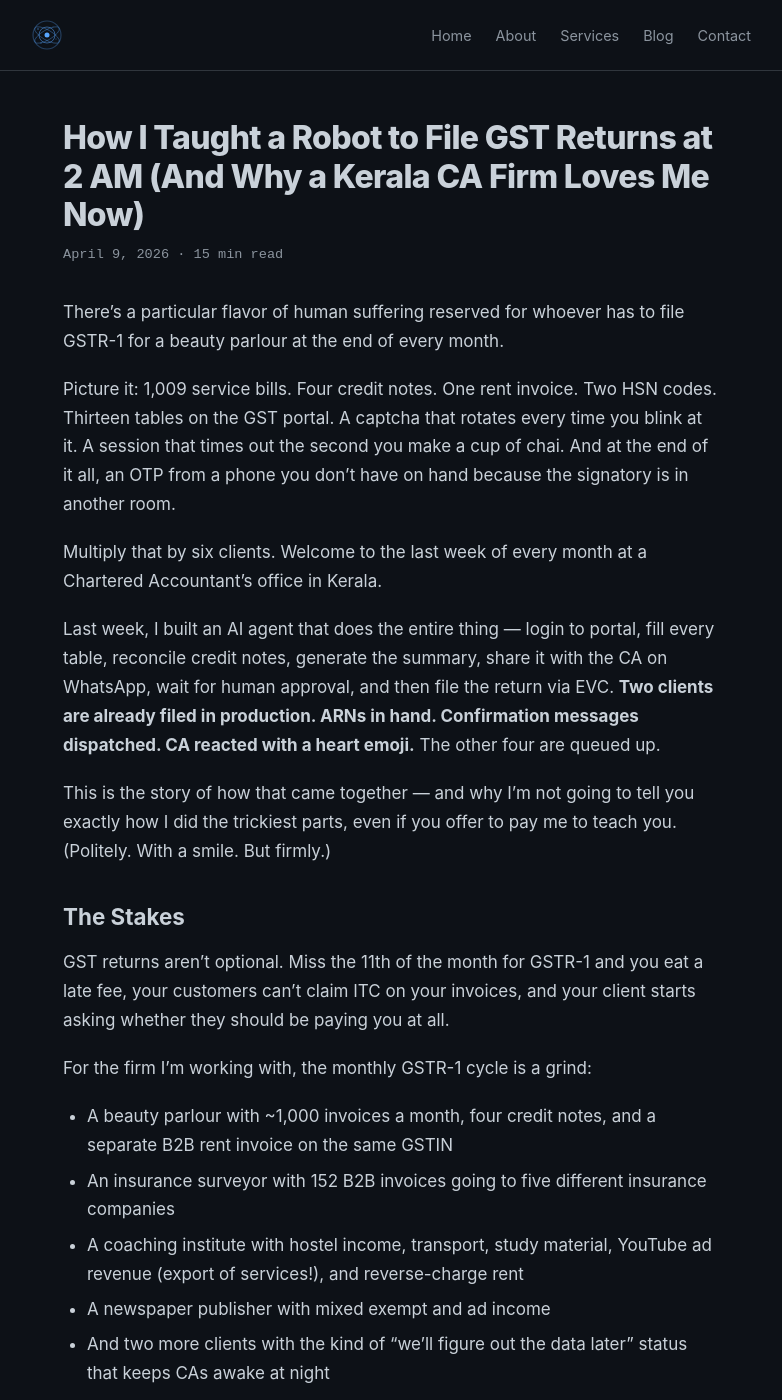
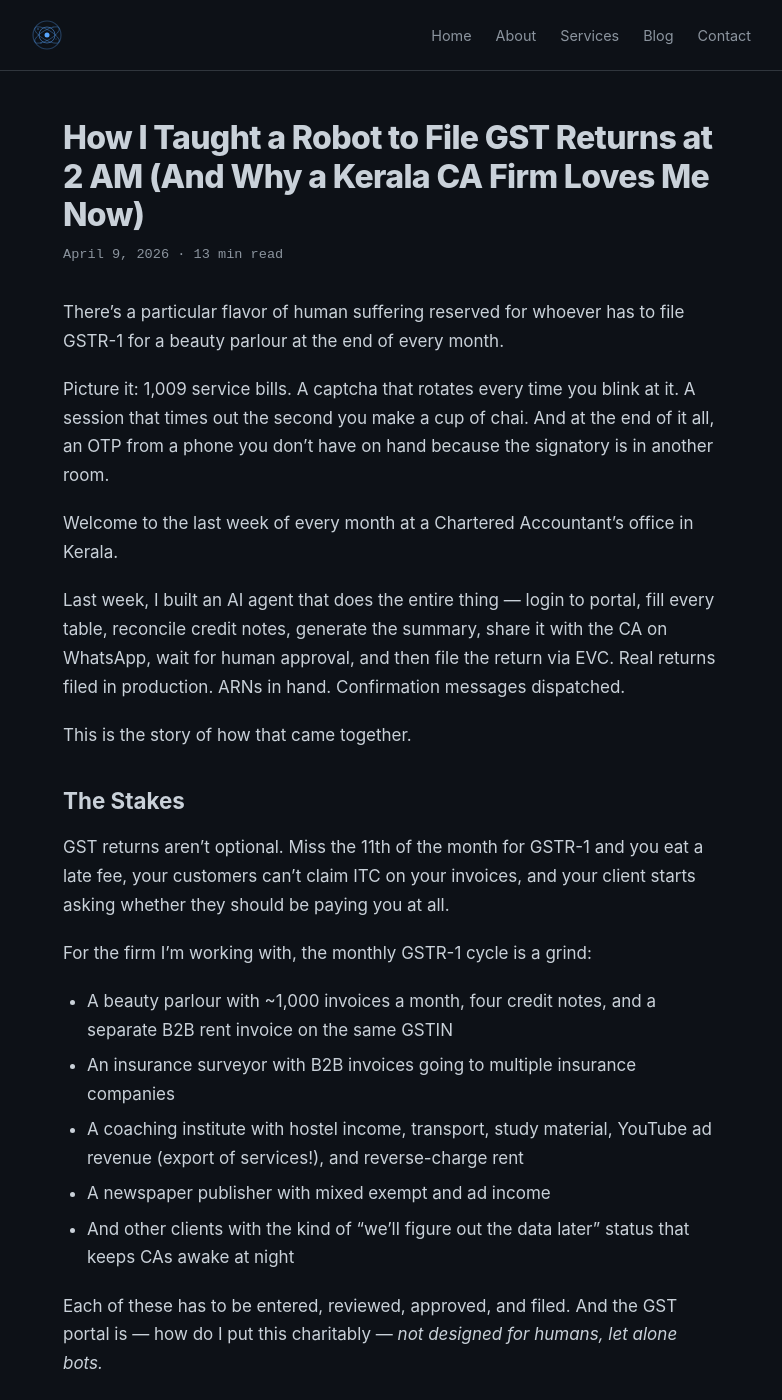
Before and after one commit to prithvi-vk/prithvi-vk.github.io, a Jekyll site: the page built from _posts/2026-04-09-automating-gstr1-filing-ca-firm-kerala.md, in a window 1280 px wide and 1400 px high. Shown: the whole window, without its empty margins (249-1031 px from the left). Built offline with Jekyll 4.4.1, drawn with Linux system fonts in a browser that asks for light colours; some of the changed text lies outside the part shown.

Commit message:
Edit GSTR-1 blog post: trim gloating, remove playwright refs and client counts

```diff
--- a/_posts/2026-04-09-automating-gstr1-filing-ca-firm-kerala.md
+++ b/_posts/2026-04-09-automating-gstr1-filing-ca-firm-kerala.md
@@ -3,18 +3,18 @@ layout: post
 title: "How I Taught a Robot to File GST Returns at 2 AM (And Why a Kerala CA Firm Loves Me Now)"
 date: 2026-04-09
 description: "An AI agent that logs into the GST portal, enters every table, generates the summary, downloads the PDF, ships it to WhatsApp for CA approval, and then files the return via OTP — all without a human touching the browser. Here's how it went down."
-keywords: "GSTR-1 automation India, GST portal automation, CA firm AI agent Kerala, automated GST return filing, GSTR-1 EVC filing automation, chartered accountant tax automation India, GST portal Playwright"
+keywords: "GSTR-1 automation India, GST portal automation, CA firm AI agent Kerala, automated GST return filing, GSTR-1 EVC filing automation, chartered accountant tax automation India"
 ---
 
 There's a particular flavor of human suffering reserved for whoever has to file GSTR-1 for a beauty parlour at the end of every month.
 
-Picture it: 1,009 service bills. Four credit notes. One rent invoice. Two HSN codes. Thirteen tables on the GST portal. A captcha that rotates every time you blink at it. A session that times out the second you make a cup of chai. And at the end of it all, an OTP from a phone you don't have on hand because the signatory is in another room.
+Picture it: 1,009 service bills. A captcha that rotates every time you blink at it. A session that times out the second you make a cup of chai. And at the end of it all, an OTP from a phone you don't have on hand because the signatory is in another room.
 
-Multiply that by six clients. Welcome to the last week of every month at a Chartered Accountant's office in Kerala.
+Welcome to the last week of every month at a Chartered Accountant's office in Kerala.
 
-Last week, I built an AI agent that does the entire thing — login to portal, fill every table, reconcile credit notes, generate the summary, share it with the CA on WhatsApp, wait for human approval, and then file the return via EVC. **Two clients are already filed in production. ARNs in hand. Confirmation messages dispatched. CA reacted with a heart emoji.** The other four are queued up.
+Last week, I built an AI agent that does the entire thing — login to portal, fill every table, reconcile credit notes, generate the summary, share it with the CA on WhatsApp, wait for human approval, and then file the return via EVC. Real returns filed in production. ARNs in hand. Confirmation messages dispatched.
 
-This is the story of how that came together — and why I'm not going to tell you exactly how I did the trickiest parts, even if you offer to pay me to teach you. (Politely. With a smile. But firmly.)
+This is the story of how that came together.
 
 ## The Stakes
 
@@ -23,10 +23,10 @@ GST returns aren't optional. Miss the 11th of the month for GSTR-1 and you eat a
 For the firm I'm working with, the monthly GSTR-1 cycle is a grind:
 
 - A beauty parlour with ~1,000 invoices a month, four credit notes, and a separate B2B rent invoice on the same GSTIN
-- An insurance surveyor with 152 B2B invoices going to five different insurance companies
+- An insurance surveyor with B2B invoices going to multiple insurance companies
 - A coaching institute with hostel income, transport, study material, YouTube ad revenue (export of services!), and reverse-charge rent
 - A newspaper publisher with mixed exempt and ad income
-- And two more clients with the kind of "we'll figure out the data later" status that keeps CAs awake at night
+- And other clients with the kind of "we'll figure out the data later" status that keeps CAs awake at night
 
 Each of these has to be entered, reviewed, approved, and filed. And the GST portal is — how do I put this charitably — *not designed for humans, let alone bots.*
 
@@ -66,39 +66,35 @@ Here's what filing a single GSTR-1 manually looks like:
 26. Pray to whichever deity handles GST compliance
 27. Done. ARN issued. Filing logged.
 
-Now do that 6 times. In one week. While also doing actual accounting work.
+Now do that for every client. In one week. While also doing actual accounting work.
 
 ## What I Built
 
-An AI agent — running on Claude with a Playwright-driven browser — that does steps 1 through 26 on its own. The CA's only job is to read the summary PDF that lands in their WhatsApp group, type 👍, and supply the OTP when it's time to file.
+An AI agent — running on Claude with a browser it drives itself — that does steps 1 through 26 on its own. The CA's only job is to read the summary PDF that lands in their WhatsApp group, type 👍, and supply the OTP when it's time to file.
 
 Here's the surface-level architecture, because I love a good architecture diagram described in prose:
 
 ### Layer 1 — Browser Control
 
-A long-running browser session that the agent drives via Playwright. It clicks, types, navigates, downloads files, takes screenshots when it needs to verify what it's seeing, and reads the page's accessibility tree (much faster than parsing HTML) to figure out where things are.
+A long-running browser session that the agent drives directly. It clicks, types, navigates, downloads files, takes screenshots when it needs to verify what it's seeing, and reads the page's accessibility tree (much faster than parsing HTML) to figure out where things are.
 
 ### Layer 2 — Login + The Captcha Situation
 
 Logging in is the first wall every automation hits. The portal demands a 6-digit captcha that rotates every time you so much as glance at it sideways. It's the kind of thing that's been stopping bots and frustrating humans in equal measure since 2017.
 
-I cracked it. It works reliably across logins. **I am not going to walk you through how.** Not because it's some moral high ground thing, but because it's one of the two or three specific moves that make this whole project work in production rather than be a toy demo, and some things are worth keeping in the kitchen.
-
-What I *will* tell you: there's no third-party captcha-solving service involved, and no human in the loop. The agent handles it itself, in a few seconds, every time.
+The agent handles it itself — no third-party captcha-solving service, and no human in the loop. A few seconds, every time.
 
 ### Layer 3 — Data Entry
 
 Once logged in, the agent reads the client's input data (Tally exports, Excel files, sometimes structured WhatsApp messages from the CA team) and figures out which tables on the portal need to be filled.
 
-For high-volume tables — say, 152 B2B invoices going to insurance companies — the agent has its own way of getting the data into the portal in a single shot rather than entering 152 records one by one. The portal processes the batch asynchronously, and the agent waits, refreshes, and confirms everything came through without errors.
-
-For low-volume tables — HSN summaries, documents issued, B2C consolidated — it uses the online entry forms directly, navigating each tile, filling each field, and saving each record.
+It navigates each tile, fills each field, and saves each record — HSN summaries, documents issued, B2C consolidated, B2B invoices.
 
 There's a particularly fun edge case here: the GST portal does **not** let you enter credit notes for B2C Others in Table 9B. You can only enter credit notes there for B2C Large or Exports. So for a beauty parlour with four credit notes against retail customers, you have to *net them off in the Table 7 taxable value.* Manually. And then the portal auto-calculates CGST/SGST on the netted figure, which differs by a couple of rupees from what Tally produces at the invoice level, because rounding across 1,000 invoices does what rounding does. The agent knows about this and handles it gracefully.
 
 ### Layer 4 — Summary Generation + Human Approval
 
-Once everything is entered, the agent clicks "Generate Summary," waits for the portal to crunch the numbers, downloads the consolidated summary PDF, and hands it off to the CA via WhatsApp Web — also driven by Playwright, also running headlessly, also handling the 47 ways WhatsApp's UI can subtly change between sessions.
+Once everything is entered, the agent clicks "Generate Summary," waits for the portal to crunch the numbers, downloads the consolidated summary PDF, and hands it off to the CA via WhatsApp Web — also driven by the agent, also handling the 47 ways WhatsApp's UI can subtly change between sessions.
 
 The PDF lands in the firm's WhatsApp group with a crisp, non-verbose message: client name, what was done, the figures that matter, the words *"not filed"* in bold, and a tag for the senior CA asking for approval.
 
@@ -120,15 +116,12 @@ Here's what's actually in production right now:
 
 | Metric | Value |
 |---|---|
-| Clients in scope | 6 |
-| Clients filed | 2 |
 | Manual hours per filing (before) | ~2 hours per client |
 | Agent time per filing (after) | ~10–15 minutes, mostly waiting on the portal |
 | Late filings since deployment | 0 |
-| ARNs issued | 2 (kept private) |
 | WhatsApp messages the CA had to type to approve a filing | 1 (literally one 👍) |
 
-The two filings that have gone through include one with **152 B2B invoices pushed into the portal in a single batch** and another with a mixed B2B + B2C return where the agent had to update Table 7, Table 12 on the B2C HSN tab, and recalculate the totals after the CA team sent updated Tally figures mid-flight. The agent handled the data update, regenerated the summary, downloaded the new PDF, and re-shared it to the WhatsApp group for re-approval. None of that required a human touching the browser.
+One of the filings that has gone through was a mixed B2B + B2C return where the agent had to update Table 7, Table 12 on the B2C HSN tab, and recalculate the totals after the CA team sent updated Tally figures mid-flight. The agent handled the data update, regenerated the summary, downloaded the new PDF, and re-shared it to the WhatsApp group for re-approval. None of that required a human touching the browser.
 
 ## The Three Things Nobody Tells You About GST Automation
 
@@ -136,24 +129,13 @@ A few hard-won lessons, for the GST automation curious:
 
 **1. The portal lies about its state.** A "saved" record is not always a "processed" record. A "processed" record on the screen is not always reflected in the summary until you click Generate Summary again. A summary that says "Ready to File" can revert to "Not Filed" silently if you edit any underlying record. Your agent has to know the difference between what the portal *says* is happening and what is *actually* happening.
 
-**2. Sessions die. Server work doesn't.** GST portal sessions time out after about 15 minutes of inactivity. But if you've kicked off a bulk upload or a summary generation, *the server keeps working* even after your session is gone. The right move is to log back in 5 minutes later and check status, not to assume your work is lost. This single insight saves a lot of debugging.
+**2. Sessions die. Server work doesn't.** GST portal sessions time out after about 15 minutes of inactivity. But if you've kicked off a summary generation, *the server keeps working* even after your session is gone. The right move is to log back in 5 minutes later and check status, not to assume your work is lost. This single insight saves a lot of debugging.
 
 **3. HSN codes are a minefield.** The portal's HSN search dropdown is the only valid way to add an HSN — you can't type one manually. And the codes the SOPs and tutorials list are not always the codes the portal accepts. *(For example: "998625" for insurance surveyor services does not exist in the portal's database. The actual code is "997162" — Insurance claims adjustment services.)* If you're building anything in this space, treat the HSN dropdown as the source of truth and not whatever Excel sheet your input data came from.
 
-## The Stuff I'm Keeping To Myself
-
-I've laid out the architecture, the flow, the lessons. But there are three or four moves in this system that I'm deliberately not detailing:
-
-- **How the captcha gets solved** — mentioned, not detailed
-- **How the agent handles re-authentication mid-flight without losing in-progress state**
-- **How the agent gets bulk B2B data into the portal in a single shot** (the official documentation is, charitably, vague)
-- **How the WhatsApp approval gate is wired to the filing trigger**
-
-These are the parts that took the longest to figure out and that, frankly, are what makes the system actually work in production instead of being a toy demo. **I'm not writing those bits up on the internet, and — to be very direct — I'm also not teaching anybody how I did them, paid or otherwise.** Some sauce stays in the kitchen. This one stays with me.
-
 ## Why This Matters
 
-The obvious win here is hours saved. A CA firm that spends four to six hours a month per client on GSTR-1 data entry, summary review, and filing logistics gets that time back. For six clients, that's somewhere between 24 and 36 hours a month — almost a full work-week — recovered.
+The obvious win here is hours saved. A CA firm that spends four to six hours a month per client on GSTR-1 data entry, summary review, and filing logistics gets that time back. Across a full client book, that's easily a work-week a month — recovered.
 
 But the deeper win is something I keep coming back to in this kind of work: **the agent doesn't get tired, doesn't forget, doesn't take leave the day before a deadline.** It runs the same sequence every time. It logs every action. It waits patiently for the portal to do its thing, retries when it needs to, and never loses track of which client it's working on.
 
@@ -161,9 +143,9 @@ For a firm that lives or dies on responsiveness and accuracy, that's the real pr
 
 ## What's Next
 
-Four more GSTR-1 filings to go this month — including the coaching institute, which is going to be the most interesting filing of the lot because it touches almost every table in GSTR-1 (exports, exempt, advances, RCM, the works). The whole pipeline is now wired up to a **cron job** that runs on its own schedule, picks up clients in order, and works through the queue. The remaining four will be done soon, without anybody opening a browser tab.
+More GSTR-1 filings to go this month — including a coaching institute filing that's going to be the most interesting of the lot because it touches almost every table in GSTR-1 (exports, exempt, advances, RCM, the works). The whole pipeline is now wired up to a **cron job** that runs on its own schedule, picks up clients in order, and works through the queue.
 
-In parallel, the **income tax notice checker** that's already been running daily for 13 client accounts is about to scale up *significantly*. The next push adds **another 209 clients** to the daily monitoring loop — going from 13 logins a day to 222. The agent doesn't care. It runs the same sequence either way, and 222 portal logins is still going to come in well under the time it would take a human to do *one*.
+In parallel, the **income tax notice checker** running daily is about to scale up *significantly* — the next push adds hundreds of clients to the daily monitoring loop. The agent doesn't care. It runs the same sequence either way.
 
 Then GSTR-3B, which is the *summary* return that pulls from GSTR-1 and is a whole separate dance with payment offsets, ITC utilization, and challan creation if there's a cash shortfall. After that: GSTR-9 annual returns. TDS. MCA filings. The whole compliance suite. Each of these is the same shape — a portal, a form, a deadline, a human who'd rather be doing literally anything else. Each of them can be automated. Each of them *should* be automated.
 
@@ -177,11 +159,11 @@ There's a better way. I've been building it.
 
 Here's the thing. I didn't build this on a hunch.
 
-Over the last few weeks, I've automated income tax notice retrieval for 13 client accounts at the same firm. I've automated GSTR-1 filing for 6 clients (2 done, 4 in flight). The conversations I've had with the partners — and with other CA firms who've heard about it through the grapevine — have made one thing very clear: **the demand is real, the pain is real, and the opportunity is real.**
+Over the last few weeks, I've automated income tax notice retrieval and GSTR-1 filing at a working CA firm. The conversations I've had with the partners — and with other CA firms who've heard about it through the grapevine — have made one thing very clear: **the demand is real, the pain is real, and the opportunity is real.**
 
 This isn't a "would be nice if someone built this" market. This is a "we will pay you good money to make this go away" market. CAs in India spend an enormous fraction of their working hours on what is, fundamentally, a glorified data-entry-and-clicking job. Every minute of that is a minute they're not spending on actual advisory work — the kind of work that builds practices and grows revenue.
 
-I've now seen, firsthand, that this can be automated end-to-end. Real returns, real ARNs, real CAs reacting with hearts on WhatsApp. The market opportunity is proven. The product-market fit is loud.
+I've now seen, firsthand, that this can be automated end-to-end. Real returns, real ARNs, real CAs approving on WhatsApp. The market opportunity is proven. The product-market fit is loud.
 
 **If you're a CA firm partner, a tax practice owner, a fintech operator, or a like-minded builder thinking about this space — I'd genuinely love to talk.** Not to sell you something. To compare notes, swap war stories, and figure out what the next thing should be. There's a lot more here than just GSTR-1, and I suspect the most interesting conversations will be the ones I haven't had yet.
 
```
